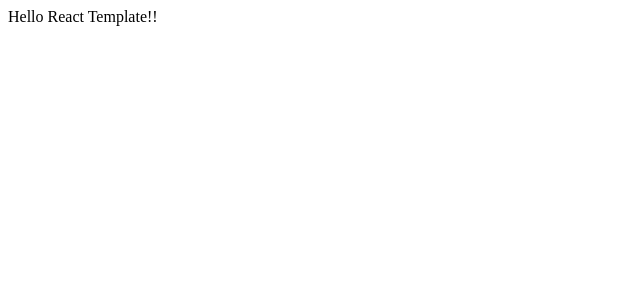
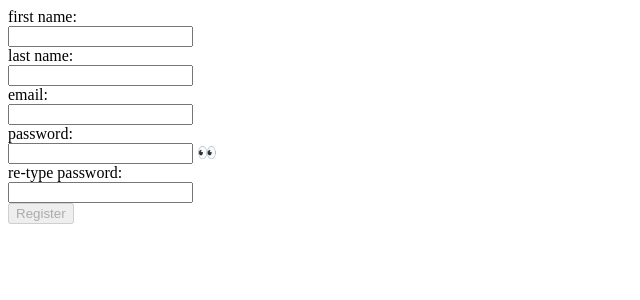
Before and after one commit to orijohnbryce/react-template, a React (Create React App) app: page / in a window 1280 px wide. Shown: the top 300 px of the page, without its empty margins (0-640 px from the left). Built offline with nearby package versions, Linux system fonts and the light colour scheme.

Commit message:
init branch

```diff
--- a/src/App.js
+++ b/src/App.js
@@ -1,10 +1,16 @@
+import { useEffect } from "react";
+import ContactMe from "./ContactMe";
+import Register from "./Register";
+
+import "./style.css"
 
 function App() {
-  return (
-    <div>
-      Hello React Template!!
-    </div>
-  );
+    return (
+        <div>
+            {/* <ContactMe /> */}
+            <Register/>
+        </div>
+    );
 }
 
 export default App;
--- /dev/null
+++ b/src/ContactMe.js
@@ -0,0 +1,21 @@
+import React, { useState } from 'react'
+
+const ContactMe = () => {
+
+    const [name, setName] = useState("")
+    const [message, setMessage] = useState("")
+
+  return (
+    <div>
+        <label> Name</label>
+        <input placeholder='Enter your name' value={name} onChange={(e)=>setName(e.target.value)}/>
+        <br/>
+        <label> Message </label>
+        <textarea rows={3} onChange={(e)=>setMessage(e.target.value)} value={message}/>
+        <br/>
+        <button> Send </button>
+    </div>
+  )
+}
+
+export default ContactMe
--- /dev/null
+++ b/src/Register.js
@@ -0,0 +1,54 @@
+import React, { useEffect, useState } from 'react'
+
+const Register = () => {
+    const [firstName, setFirstName] = useState("")
+    const [lastName, setLastName] = useState("")
+    const [email, setEmail] = useState("")
+    const [password, setPassword] = useState("")
+    const [password2, setPassword2] = useState("")
+
+    const [showPassword, setShowPassword] = useState(false)
+
+    const [errorMsg, setErrorMsg] = useState("")
+
+    useEffect(() => {
+        if (password !== password2) {
+            setErrorMsg("Passwords must be equal!")
+        } else {
+            setErrorMsg("")
+        }
+    }, [password, password2])
+
+    const handleSubmit = (e)=>{
+        e.preventDefault();
+        console.log("New user create");
+    }
+
+    function allowSend() {
+        return password === password2 && firstName.length > 3;
+    }
+
+    return (
+        <div>
+            <form onSubmit={handleSubmit}>
+                <label> first name: </label>
+                <input required value={firstName} onChange={(e) => setFirstName(e.target.value)} />
+                <label> last name: </label>
+                <input value={lastName} onChange={(e) => setLastName(e.target.value)} />
+                <label> email: </label>
+                <input type='email' value={email} onChange={(e) => setEmail(e.target.value)} />
+                <label> password: </label>
+                <input value={password} type={showPassword ? "text" : "password"} onChange={(e) => setPassword(e.target.value)} />
+                <span className='hover-pointer' onClick={() => setShowPassword(!showPassword)}> 👀</span>
+                <label> re-type password: </label>
+                <input value={password2} type={showPassword ? "text" : "password"} onChange={(e) => setPassword2(e.target.value)} />
+                <br />
+                {errorMsg !== "" && <div style={{ color: 'red' }}> {errorMsg}</div>}
+
+                <button disabled={!allowSend()} type='submit'> Register </button>
+            </form>
+        </div>
+    )
+}
+
+export default Register
--- /dev/null
+++ b/src/style.css
@@ -0,0 +1,7 @@
+label {
+    display: block;
+}
+
+.hover-pointer:hover {
+    cursor: pointer;
+}
```
